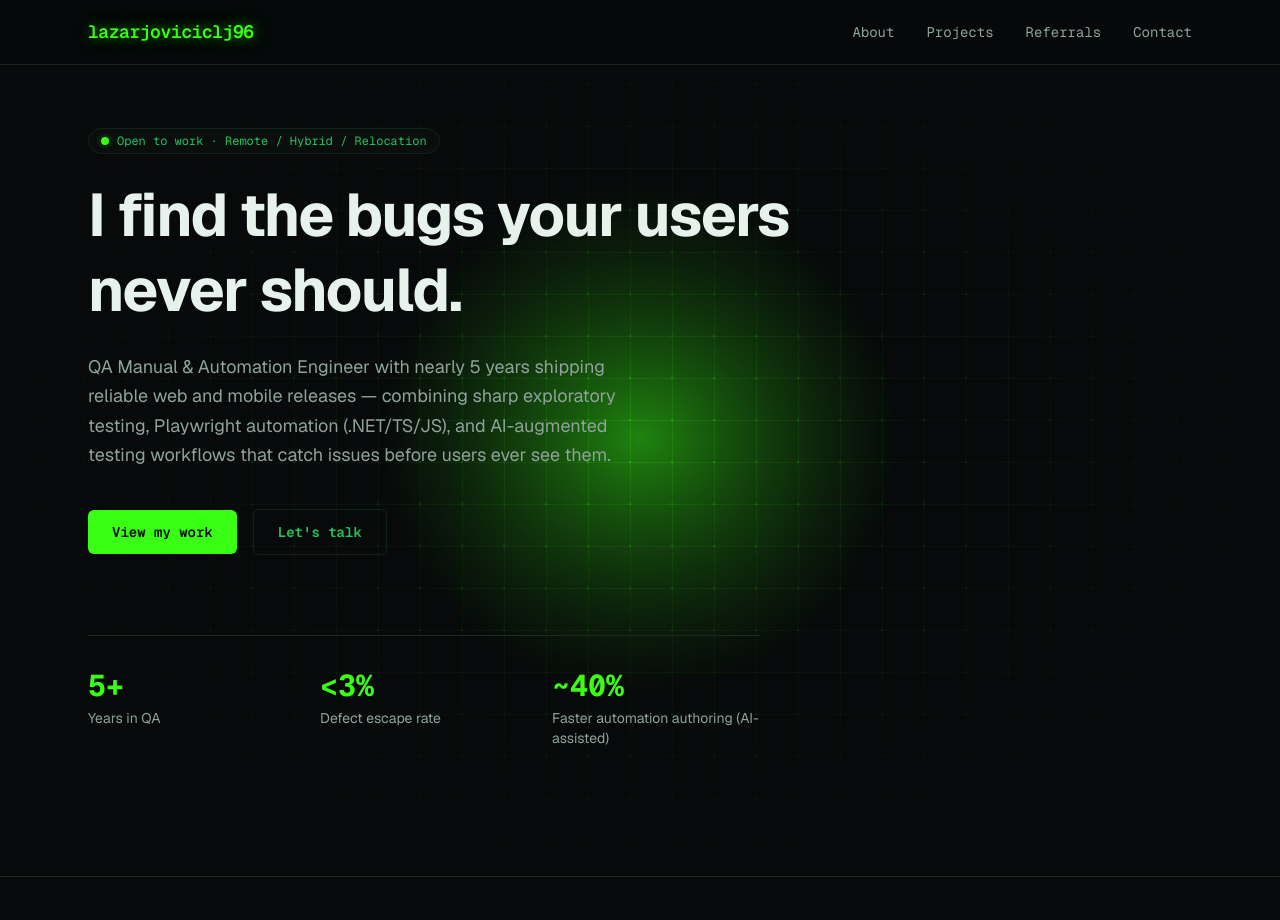
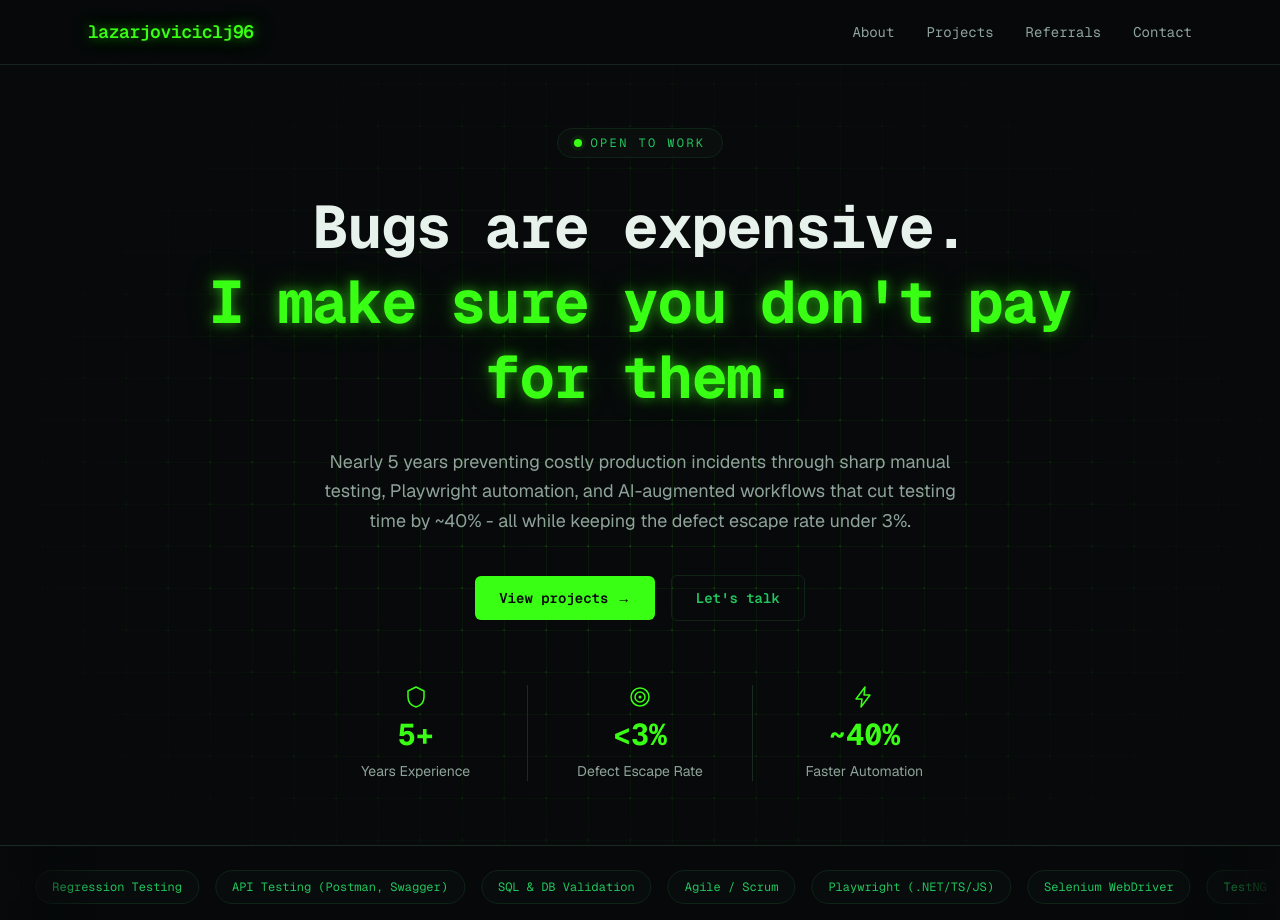
Before and after one commit to lazarjoviciclj96/MyPortfolioWebsite, a Next.js app: page / in a window 1280 px wide. Shown: the top 920 px of the page. Built offline with nearby package versions, Linux system fonts and the light colour scheme.

Commit message:
New hero section changes and implementations

```diff
--- a/src/app/globals.css
+++ b/src/app/globals.css
@@ -46,6 +46,33 @@ body {
   box-shadow: 0 0 0 1px rgba(57, 255, 20, 0.25), 0 0 24px rgba(57, 255, 20, 0.12);
 }
 
+.marquee-track {
+  animation: marquee 44s linear infinite;
+}
+
+.marquee-reverse {
+  animation-direction: reverse;
+}
+
+.marquee:hover .marquee-track {
+  animation-play-state: paused;
+}
+
+@keyframes marquee {
+  from {
+    transform: translateX(0);
+  }
+  to {
+    transform: translateX(-50%);
+  }
+}
+
+@media (prefers-reduced-motion: reduce) {
+  .marquee-track {
+    animation: none;
+  }
+}
+
 .scrollbar-thin::-webkit-scrollbar {
   width: 8px;
 }
--- a/src/components/Hero.tsx
+++ b/src/components/Hero.tsx
@@ -1,42 +1,91 @@
 import InteractiveGrid from "@/components/InteractiveGrid";
+import SkillsMarquee from "@/components/SkillsMarquee";
 import { hero } from "@/data/profile";
+
+const statIcons = [
+  // Shield — years of experience
+  <svg
+    key="shield"
+    xmlns="http://www.w3.org/2000/svg"
+    viewBox="0 0 24 24"
+    fill="none"
+    stroke="currentColor"
+    strokeWidth="1.5"
+    strokeLinecap="round"
+    strokeLinejoin="round"
+    className="h-6 w-6"
+  >
+    <path d="M12 2l8 4v6c0 5-3.4 8.6-8 10-4.6-1.4-8-5-8-10V6l8-4z" />
+  </svg>,
+  // Target — defect escape rate
+  <svg
+    key="target"
+    xmlns="http://www.w3.org/2000/svg"
+    viewBox="0 0 24 24"
+    fill="none"
+    stroke="currentColor"
+    strokeWidth="1.5"
+    className="h-6 w-6"
+  >
+    <circle cx="12" cy="12" r="9" />
+    <circle cx="12" cy="12" r="5" />
+    <circle cx="12" cy="12" r="1.5" fill="currentColor" stroke="none" />
+  </svg>,
+  // Zap — faster automation
+  <svg
+    key="zap"
+    xmlns="http://www.w3.org/2000/svg"
+    viewBox="0 0 24 24"
+    fill="none"
+    stroke="currentColor"
+    strokeWidth="1.5"
+    strokeLinecap="round"
+    strokeLinejoin="round"
+    className="h-6 w-6"
+  >
+    <path d="M13 2L4 14h6l-1 8 9-12h-6l1-8z" />
+  </svg>,
+];
 
 export default function Hero() {
   return (
     <section
       id="top"
-      className="relative flex min-h-screen items-center overflow-hidden bg-background"
+      className="relative flex min-h-screen flex-col overflow-hidden bg-background"
     >
       <InteractiveGrid />
 
       {/* Fade the grid toward the edges so it reads as a background, not noise */}
       <div className="pointer-events-none absolute inset-0 bg-[radial-gradient(ellipse_at_center,transparent_0%,var(--background)_75%)]" />
 
-      <div className="relative mx-auto w-full max-w-6xl px-6 py-32">
-        <div className="mb-6 inline-flex items-center gap-2 rounded-full border border-neon-dim bg-background-elevated/60 px-3 py-1">
+      <div className="relative mx-auto flex w-full max-w-6xl flex-1 flex-col items-center justify-center px-6 pb-16 pt-32 text-center">
+        <div className="mb-8 inline-flex items-center gap-2 rounded-full border border-neon-dim bg-background-elevated/60 px-4 py-1.5">
           <span className="relative flex h-2 w-2">
             <span className="absolute inline-flex h-full w-full animate-ping rounded-full bg-neon opacity-75" />
             <span className="relative inline-flex h-2 w-2 rounded-full bg-neon" />
           </span>
-          <span className="font-mono text-xs text-neon-soft">
+          <span className="font-mono text-xs uppercase tracking-[0.2em] text-neon-soft">
             {hero.eyebrow}
           </span>
         </div>
 
-        <h1 className="max-w-3xl text-4xl font-bold leading-tight tracking-tight text-foreground sm:text-5xl md:text-6xl">
-          {hero.headline}
+        <h1 className="max-w-4xl font-mono text-4xl font-bold leading-tight tracking-tight sm:text-5xl md:text-6xl">
+          <span className="block text-foreground">{hero.headline}</span>
+          <span className="block text-neon text-glow">
+            {hero.headlineAccent}
+          </span>
         </h1>
 
-        <p className="mt-6 max-w-xl text-base leading-relaxed text-muted sm:text-lg">
+        <p className="mt-8 max-w-2xl text-base leading-relaxed text-muted sm:text-lg">
           {hero.subheadline}
         </p>
 
-        <div className="mt-10 flex flex-wrap items-center gap-4">
+        <div className="mt-10 flex flex-wrap items-center justify-center gap-4">
           <a
             href={hero.primaryCta.href}
             className="rounded-md bg-neon px-6 py-3 font-mono text-sm font-semibold text-background transition-transform hover:scale-[1.03] hover:shadow-[0_0_24px_rgba(57,255,20,0.5)]"
           >
-            {hero.primaryCta.label}
+            {hero.primaryCta.label} <span aria-hidden="true">→</span>
           </a>
           <a
             href={hero.secondaryCta.href}
@@ -46,19 +95,25 @@ export default function Hero() {
           </a>
         </div>
 
-        <dl className="mt-20 grid max-w-2xl grid-cols-3 gap-6 border-t border-border pt-8">
-          {hero.stats.map((stat) => (
-            <div key={stat.label}>
+        <dl className="mt-16 flex w-full max-w-2xl items-stretch justify-center divide-x divide-border">
+          {hero.stats.map((stat, i) => (
+            <div
+              key={stat.label}
+              className="flex flex-1 flex-col items-center gap-2 px-4"
+            >
+              <span className="text-neon" aria-hidden="true">
+                {statIcons[i]}
+              </span>
               <dt className="font-mono text-2xl font-bold text-neon sm:text-3xl">
                 {stat.value}
               </dt>
-              <dd className="mt-1 text-xs text-muted sm:text-sm">
-                {stat.label}
-              </dd>
+              <dd className="text-xs text-muted sm:text-sm">{stat.label}</dd>
             </div>
           ))}
         </dl>
       </div>
+
+      <SkillsMarquee />
     </section>
   );
 }
--- a/src/components/InteractiveGrid.tsx
+++ b/src/components/InteractiveGrid.tsx
@@ -3,10 +3,12 @@
 import { useEffect, useRef } from "react";
 
 const GRID_SIZE = 42;
-const GLOW_RADIUS = 260;
 const BASE_LINE_COLOR = "rgba(57, 255, 20, 0.08)";
 const BASE_DOT_COLOR = "rgba(57, 255, 20, 0.16)";
-const GLOW_COLOR = "rgba(57, 255, 20, 0.5)";
+// Per-frame multiplier: how quickly an excited cell fades back to the base grid.
+const DECAY = 0.94;
+// Glow strength by Chebyshev distance from the cell under the cursor.
+const NEIGHBOR_FALLOFF = [1, 0.4, 0.1];
 
 export default function InteractiveGrid() {
   const canvasRef = useRef<HTMLCanvasElement>(null);
@@ -24,11 +26,12 @@ export default function InteractiveGrid() {
     let width = 0;
     let height = 0;
     let dpr = Math.min(window.devicePixelRatio || 1, 2);
-
-    // Target = where the pointer actually is. Pos = smoothed, trailing value
-    // used for drawing, so the glow eases toward the cursor instead of snapping.
-    const target = { x: 0, y: 0 };
-    const pos = { x: 0, y: 0 };
+    let cols = 0;
+    let rows = 0;
+    // Per-cell glow intensity (0..1), indexed row-major.
+    let cells = new Float32Array(0);
+    let pointerCol = -1;
+    let pointerRow = -1;
     let hasPointer = false;
     let rafId = 0;
 
@@ -43,18 +46,29 @@ export default function InteractiveGrid() {
       canvas!.style.width = `${width}px`;
       canvas!.style.height = `${height}px`;
       ctx!.setTransform(dpr, 0, 0, dpr, 0, 0);
-      if (!hasPointer) {
-        target.x = width / 2;
-        target.y = height / 2;
-        pos.x = target.x;
-        pos.y = target.y;
+      cols = Math.ceil(width / GRID_SIZE);
+      rows = Math.ceil(height / GRID_SIZE);
+      cells = new Float32Array(cols * rows);
+    }
+
+    // Light up the cell under the cursor plus a soft ring of neighbors.
+    function excite(col: number, row: number) {
+      const reach = NEIGHBOR_FALLOFF.length - 1;
+      for (let dr = -reach; dr <= reach; dr++) {
+        for (let dc = -reach; dc <= reach; dc++) {
+          const c = col + dc;
+          const r = row + dr;
+          if (c < 0 || r < 0 || c >= cols || r >= rows) continue;
+          const strength = NEIGHBOR_FALLOFF[Math.max(Math.abs(dc), Math.abs(dr))];
+          const idx = r * cols + c;
+          if (cells[idx] < strength) cells[idx] = strength;
+        }
       }
     }
 
-    function draw() {
+    function drawBase() {
       ctx!.clearRect(0, 0, width, height);
 
-      // Base dim grid
       ctx!.strokeStyle = BASE_LINE_COLOR;
       ctx!.lineWidth = 1;
       ctx!.beginPath();
@@ -68,67 +82,74 @@ export default function InteractiveGrid() {
       }
       ctx!.stroke();
 
-      // Dim intersection dots
       ctx!.fillStyle = BASE_DOT_COLOR;
       for (let x = 0; x <= width; x += GRID_SIZE) {
         for (let y = 0; y <= height; y += GRID_SIZE) {
           ctx!.fillRect(x - 1, y - 1, 2, 2);
         }
       }
+    }
 
-      // Additive glow spotlight around cursor — brightens whatever grid
-      // lines/dots fall under it without needing a second geometry pass.
+    function drawGlow() {
       ctx!.globalCompositeOperation = "lighter";
-      const gradient = ctx!.createRadialGradient(
-        pos.x,
-        pos.y,
-        0,
-        pos.x,
-        pos.y,
-        GLOW_RADIUS
-      );
-      gradient.addColorStop(0, GLOW_COLOR);
-      gradient.addColorStop(1, "rgba(57, 255, 20, 0)");
-      ctx!.fillStyle = gradient;
-      ctx!.fillRect(
-        Math.max(0, pos.x - GLOW_RADIUS),
-        Math.max(0, pos.y - GLOW_RADIUS),
-        GLOW_RADIUS * 2,
-        GLOW_RADIUS * 2
-      );
+      for (let r = 0; r < rows; r++) {
+        for (let c = 0; c < cols; c++) {
+          const v = cells[r * cols + c];
+          if (v < 0.02) continue;
+          const x = c * GRID_SIZE;
+          const y = r * GRID_SIZE;
+          ctx!.fillStyle = `rgba(57, 255, 20, ${v * 0.08})`;
+          ctx!.fillRect(x, y, GRID_SIZE, GRID_SIZE);
+          ctx!.strokeStyle = `rgba(57, 255, 20, ${v * 0.6})`;
+          ctx!.strokeRect(x + 0.5, y + 0.5, GRID_SIZE, GRID_SIZE);
+        }
+      }
       ctx!.globalCompositeOperation = "source-over";
     }
 
     function loop() {
-      pos.x += (target.x - pos.x) * 0.12;
-      pos.y += (target.y - pos.y) * 0.12;
-      draw();
+      // Keep the cell under a resting cursor lit; the trail behind it fades.
+      if (hasPointer) excite(pointerCol, pointerRow);
+      for (let i = 0; i < cells.length; i++) {
+        cells[i] = cells[i] > 0.02 ? cells[i] * DECAY : 0;
+      }
+      drawBase();
+      drawGlow();
       rafId = requestAnimationFrame(loop);
     }
 
     function handlePointerMove(e: PointerEvent) {
       const rect = canvas!.getBoundingClientRect();
-      target.x = e.clientX - rect.left;
-      target.y = e.clientY - rect.top;
+      const x = e.clientX - rect.left;
+      const y = e.clientY - rect.top;
+      if (x < 0 || y < 0 || x >= width || y >= height) {
+        hasPointer = false;
+        return;
+      }
+      pointerCol = Math.floor(x / GRID_SIZE);
+      pointerRow = Math.floor(y / GRID_SIZE);
       hasPointer = true;
+      // Excite on the event too, so fast sweeps leave an unbroken trail.
+      excite(pointerCol, pointerRow);
     }
 
     function handlePointerLeave() {
       hasPointer = false;
-      target.x = width / 2;
-      target.y = height / 2;
     }
 
     resize();
     window.addEventListener("resize", resize);
+
+    if (prefersReducedMotion) {
+      drawBase();
+      return () => {
+        window.removeEventListener("resize", resize);
+      };
+    }
+
     window.addEventListener("pointermove", handlePointerMove);
     window.addEventListener("pointerleave", handlePointerLeave);
-
-    if (prefersReducedMotion) {
-      draw();
-    } else {
-      rafId = requestAnimationFrame(loop);
-    }
+    rafId = requestAnimationFrame(loop);
 
     return () => {
       window.removeEventListener("resize", resize);
--- a/src/components/Referrals.tsx
+++ b/src/components/Referrals.tsx
@@ -18,9 +18,9 @@ export default function Referrals() {
         </p>
 
         <div className="mt-10 grid gap-6 md:grid-cols-2">
-          {referrals.map((ref) => (
+          {referrals.map((ref, i) => (
             <blockquote
-              key={ref.name}
+              key={i}
               className="rounded-lg border border-border bg-background-elevated p-6"
             >
               <p className="font-mono text-neon-soft">&ldquo;</p>
--- /dev/null
+++ b/src/components/SkillsMarquee.tsx
@@ -0,0 +1,47 @@
+import { about } from "@/data/profile";
+
+// Flatten every skill category into one ordered list, then split it into two
+// rows that scroll in opposite directions.
+const allSkills = Object.values(about.skills).flat();
+const mid = Math.ceil(allSkills.length / 2);
+const rows = [allSkills.slice(0, mid), allSkills.slice(mid)];
+
+export default function SkillsMarquee() {
+  return (
+    <div className="relative border-t border-border bg-background/80 py-6 backdrop-blur-sm">
+      {/* Edge fades so pills appear/disappear softly */}
+      <div className="pointer-events-none absolute inset-y-0 left-0 z-10 w-24 bg-gradient-to-r from-background to-transparent" />
+      <div className="pointer-events-none absolute inset-y-0 right-0 z-10 w-24 bg-gradient-to-l from-background to-transparent" />
+
+      <div className="flex flex-col gap-4">
+        {rows.map((row, rowIndex) => (
+          <div key={rowIndex} className="marquee overflow-hidden">
+            <div
+              className={`marquee-track flex w-max ${
+                rowIndex % 2 === 1 ? "marquee-reverse" : ""
+              }`}
+            >
+              {/* Two identical copies make the -50% translate loop seamless */}
+              {[0, 1].map((copy) => (
+                <div
+                  key={copy}
+                  className="flex items-center gap-4 pr-4"
+                  aria-hidden={copy === 1}
+                >
+                  {row.map((skill) => (
+                    <span
+                      key={skill}
+                      className="whitespace-nowrap rounded-full border border-neon-dim bg-background-elevated/60 px-4 py-2 font-mono text-xs text-neon-soft transition-colors hover:border-neon hover:text-neon"
+                    >
+                      {skill}
+                    </span>
+                  ))}
+                </div>
+              ))}
+            </div>
+          </div>
+        ))}
+      </div>
+    </div>
+  );
+}
--- a/src/data/profile.ts
+++ b/src/data/profile.ts
@@ -13,16 +13,17 @@ export const personal = {
 };
 
 export const hero = {
-  eyebrow: "Open to work · Remote / Hybrid / Relocation",
-  headline: "I find the bugs your users never should.",
+  eyebrow: "Open to work",
+  headline: "Bugs are expensive.",
+  headlineAccent: "I make sure you don't pay for them.",
   subheadline:
-    "QA Manual & Automation Engineer with nearly 5 years shipping reliable web and mobile releases — combining sharp exploratory testing, Playwright automation (.NET/TS/JS), and AI-augmented testing workflows that catch issues before users ever see them.",
-  primaryCta: { label: "View my work", href: "#projects" },
+    "Nearly 5 years preventing costly production incidents through sharp manual testing, Playwright automation, and AI-augmented workflows that cut testing time by ~40% - all while keeping the defect escape rate under 3%.",
+  primaryCta: { label: "View projects", href: "#projects" },
   secondaryCta: { label: "Let's talk", href: "#contact" },
   stats: [
-    { label: "Years in QA", value: "5+" },
-    { label: "Defect escape rate", value: "<3%" },
-    { label: "Faster automation authoring (AI-assisted)", value: "~40%" },
+    { label: "Years Experience", value: "5+" },
+    { label: "Defect Escape Rate", value: "<3%" },
+    { label: "Faster Automation", value: "~40%" },
   ],
 };
 
```
